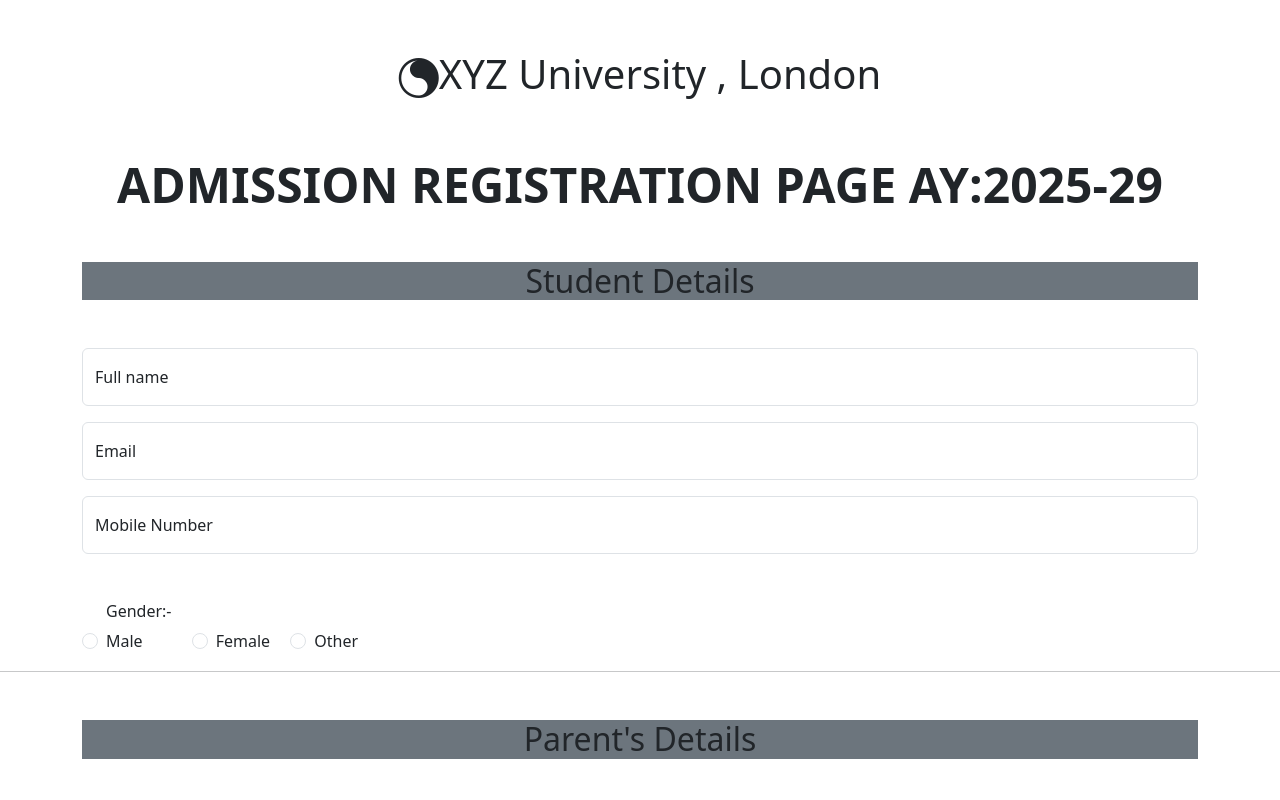
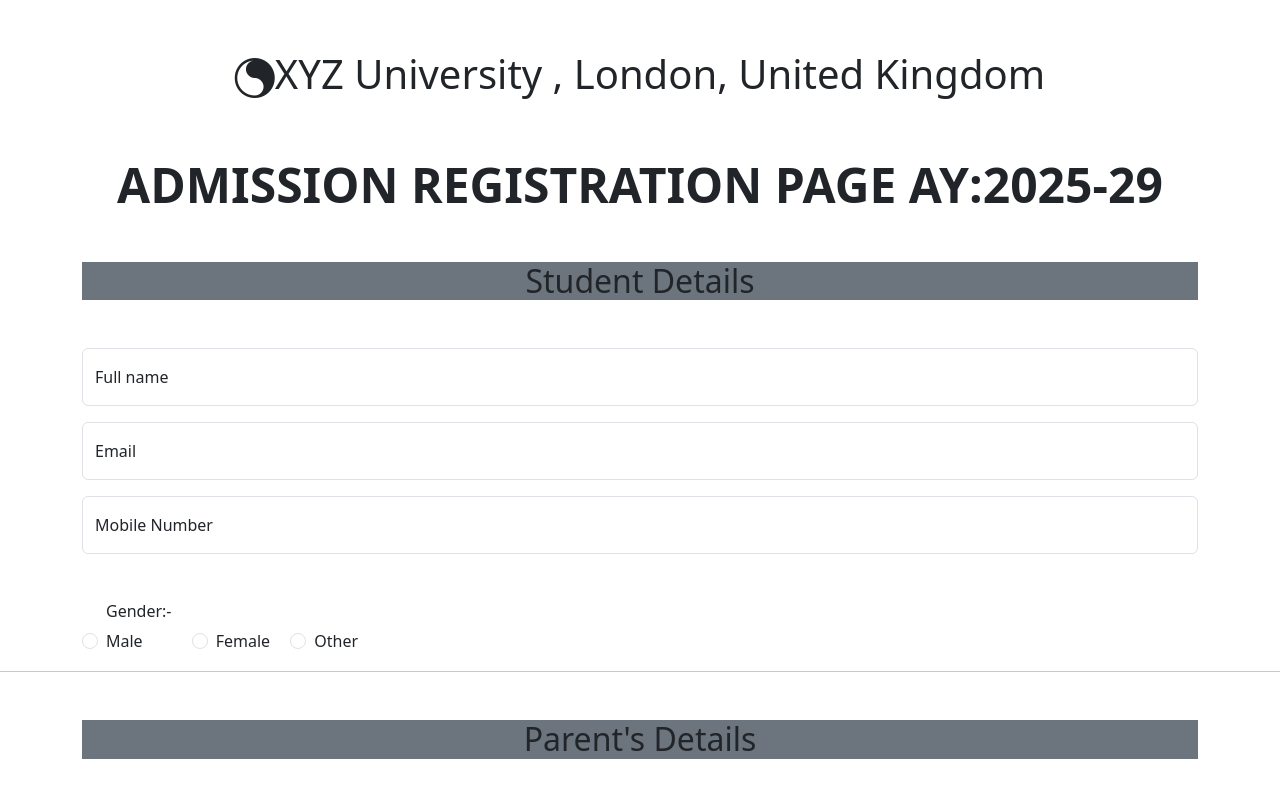
Before and after one commit to Mansi051/Admission-registration-form-Bootstrap, a plain HTML site: page Admission-registration-form-bootstrap.html in a window 1280 px wide. Shown: the top 800 px of the page. Drawn offline with nearby package versions, Linux system fonts and the light colour scheme.

Commit message:
Updated Admission form HTML

```diff
--- a/Admission-registration-form-bootstrap.html
+++ b/Admission-registration-form-bootstrap.html
@@ -18,7 +18,7 @@
   <body>
     <div class="d-flex justify-content-center align-items-center">
       <i class="bi bi-brilliance fs-1 mb-5 mt-5 "></i>
-      <h1>XYZ University , London</h1>
+      <h1>XYZ University , London, United Kingdom</h1>
       </div>
       <h1 class="display-5 text-center text-uppercase fw-bold">
         Admission Registration Page AY:2025-29
```
